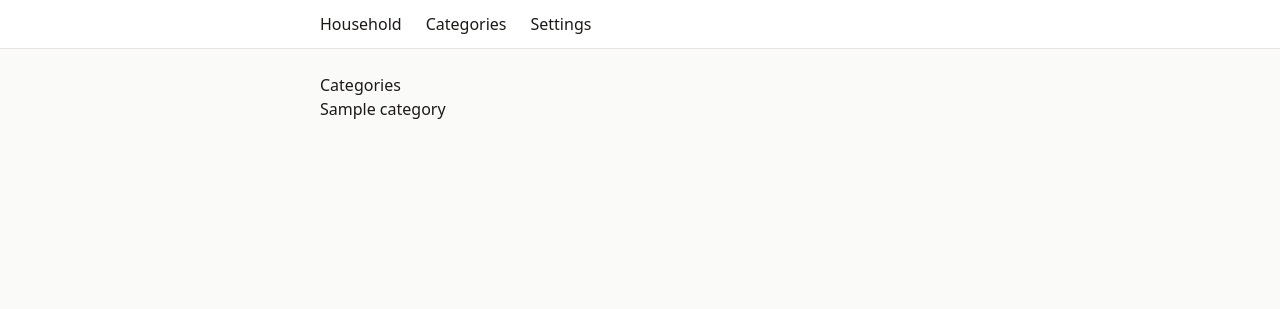
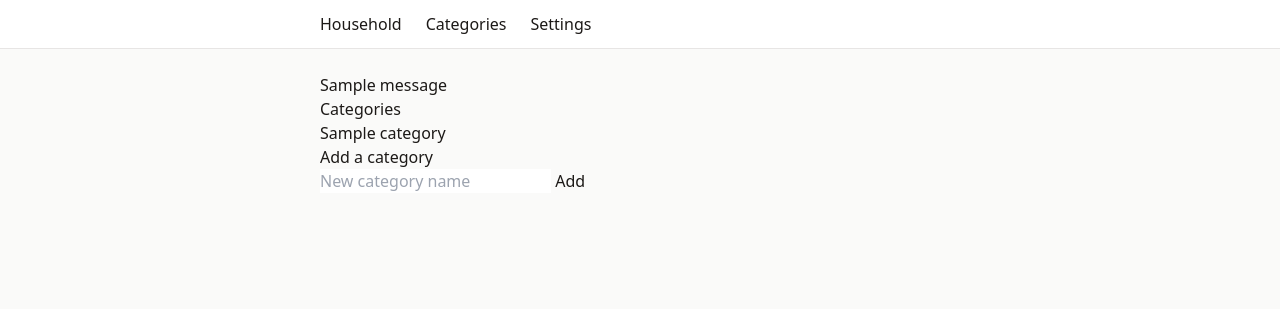
Before and after one commit to malkavian-librarian/chores, a Django app: a page that uses templates/base.html in a window 1280 px wide. Shown: the top 309 px of the page. Run offline with Django 5.2, Linux system fonts and the light colour scheme; tables that the repository leaves empty hold one stand-in row (values such as "Sample post"); one stand-in notice (Sample message) is shown.

Commit message:
Add custom category create/rename/delete (#6)
Co-Authored-By: Claude Sonnet 5 <noreply@anthropic.com>
Claude-Session: https://claude.ai/code/session_0117BbCJjaaAsvubojMtCiku

```diff
--- a/categories/urls.py
+++ b/categories/urls.py
@@ -6,4 +6,7 @@ app_name = "categories"
 
 urlpatterns = [
     path("h/<str:slug>/categories/", views.index, name="index"),
+    path("h/<str:slug>/categories/create/", views.create, name="create"),
+    path("h/<str:slug>/categories/<int:pk>/rename/", views.rename, name="rename"),
+    path("h/<str:slug>/categories/<int:pk>/delete/", views.delete, name="delete"),
 ]
--- a/categories/views.py
+++ b/categories/views.py
@@ -1,23 +1,43 @@
 """Views for the categories app.
 
-Bare listing only, per issue #5 — no CRUD yet (that's #6).
+Bare listing from issue #5, plus create/rename/delete for *custom*
+categories from issue #6. Predefined categories can never be renamed
+or deleted — enforced here at the view level, not only hidden in the
+template (issue #6 Constraints).
+
+Every lookup goes through `household.categories.filter(...)`, never a
+bare `Category.objects.get(pk=...)`, so a category id belonging to a
+different household 404s instead of resolving (issue #6 Constraints).
 """
 
+from django.contrib import messages
 from django.http import Http404
-from django.shortcuts import render
+from django.shortcuts import redirect, render
 
 from households.models import Household
 
+from .forms import CategoryForm
+from .models import Category
 
-def index(request, slug):
-    """`GET /h/<slug>/categories/` — bare list of a household's categories.
 
-    Visiting a slug that doesn't exist returns 404, matching
-    `households:detail`.
-    """
+def _get_household_or_404(slug):
     household = Household.objects.filter(slug=slug).first()
     if household is None:
         raise Http404("No household matches this slug.")
+    return household
+
+
+def _get_household_category_or_404(household, pk):
+    category = household.categories.filter(pk=pk).first()
+    if category is None:
+        raise Http404("No category matches this id in this household.")
+    return category
+
+
+def index(request, slug):
+    """`GET /h/<slug>/categories/` — list a household's categories, with
+    create/rename/delete forms for its custom ones."""
+    household = _get_household_or_404(slug)
 
     categories = list(household.categories.all())
 
@@ -26,3 +46,78 @@ def index(request, slug):
         "categories/index.html",
         {"household": household, "categories": categories},
     )
+
+
+def create(request, slug):
+    """`POST /h/<slug>/categories/create/` — create a custom category.
+
+    Always redirects back to the Categories page: on success the new
+    category is in the list; on failure a validation error message is
+    attached via the messages framework (empty/whitespace name, or a
+    case-insensitive duplicate of an existing category in this
+    household).
+    """
+    household = _get_household_or_404(slug)
+
+    if request.method != "POST":
+        return redirect("categories:index", slug=slug)
+
+    form = CategoryForm(request.POST, household=household)
+    if form.is_valid():
+        Category.objects.create(
+            household=household, name=form.cleaned_data["name"], is_predefined=False
+        )
+        return redirect("categories:index", slug=slug)
+
+    for error in form.errors.get("name", []):
+        messages.error(request, error)
+    return redirect("categories:index", slug=slug)
+
+
+def rename(request, slug, pk):
+    """`POST /h/<slug>/categories/<pk>/rename/` — rename a custom category.
+
+    Rejects (redirect + error message, never 500) a predefined
+    category's id, an empty/whitespace name, or a case-insensitive
+    duplicate of another category in this household.
+    """
+    household = _get_household_or_404(slug)
+    category = _get_household_category_or_404(household, pk)
+
+    if request.method != "POST":
+        return redirect("categories:index", slug=slug)
+
+    if category.is_predefined:
+        messages.error(request, "Predefined categories cannot be renamed.")
+        return redirect("categories:index", slug=slug)
+
+    form = CategoryForm(request.POST, household=household, exclude_pk=category.pk)
+    if form.is_valid():
+        category.name = form.cleaned_data["name"]
+        category.save(update_fields=["name"])
+        return redirect("categories:index", slug=slug)
+
+    for error in form.errors.get("name", []):
+        messages.error(request, error)
+    return redirect("categories:index", slug=slug)
+
+
+def delete(request, slug, pk):
+    """`POST /h/<slug>/categories/<pk>/delete/` — delete a custom category.
+
+    Rejects (redirect + error message, never 500) a predefined
+    category's id. Deleting the last custom category in a household is
+    fine — no special-cased minimum-count rule.
+    """
+    household = _get_household_or_404(slug)
+    category = _get_household_category_or_404(household, pk)
+
+    if request.method != "POST":
+        return redirect("categories:index", slug=slug)
+
+    if category.is_predefined:
+        messages.error(request, "Predefined categories cannot be deleted.")
+        return redirect("categories:index", slug=slug)
+
+    category.delete()
+    return redirect("categories:index", slug=slug)
--- a/templates/base.html
+++ b/templates/base.html
@@ -15,6 +15,13 @@
     </div>
   </nav>
   <main class="max-w-2xl mx-auto px-4 py-6">
+    {% if messages %}
+      <ul class="messages">
+        {% for message in messages %}
+          <li class="message {{ message.tags }}">{{ message }}</li>
+        {% endfor %}
+      </ul>
+    {% endif %}
     {% block content %}{% endblock %}
   </main>
 </body>
--- a/templates/categories/index.html
+++ b/templates/categories/index.html
@@ -4,7 +4,28 @@
   <h1>Categories</h1>
   <ul>
     {% for category in categories %}
-      <li>{{ category.name }}</li>
+      <li>
+        {% if category.is_predefined %}
+          {{ category.name }}
+        {% else %}
+          <form method="post" action="{% url 'categories:rename' slug=household.slug pk=category.pk %}" class="inline-form">
+            {% csrf_token %}
+            <input type="text" name="name" value="{{ category.name }}" maxlength="100">
+            <button type="submit">Rename</button>
+          </form>
+          <form method="post" action="{% url 'categories:delete' slug=household.slug pk=category.pk %}" class="inline-form" onsubmit="return confirm('Delete this category?');">
+            {% csrf_token %}
+            <button type="submit">Delete</button>
+          </form>
+        {% endif %}
+      </li>
     {% endfor %}
   </ul>
+
+  <h2>Add a category</h2>
+  <form method="post" action="{% url 'categories:create' slug=household.slug %}">
+    {% csrf_token %}
+    <input type="text" name="name" placeholder="New category name" maxlength="100">
+    <button type="submit">Add</button>
+  </form>
 {% endblock %}
```
Also changed, not shown: categories/forms.py (added, +43 -0 lines), categories/tests/test_forms.py (added, +66 -0 lines), categories/tests/test_views.py (+316 -1 lines).
